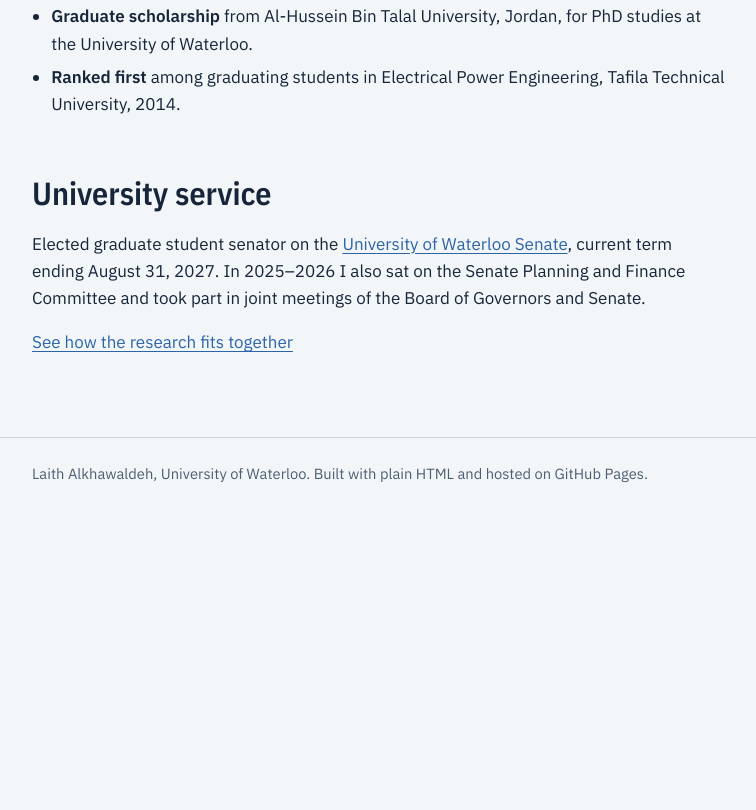
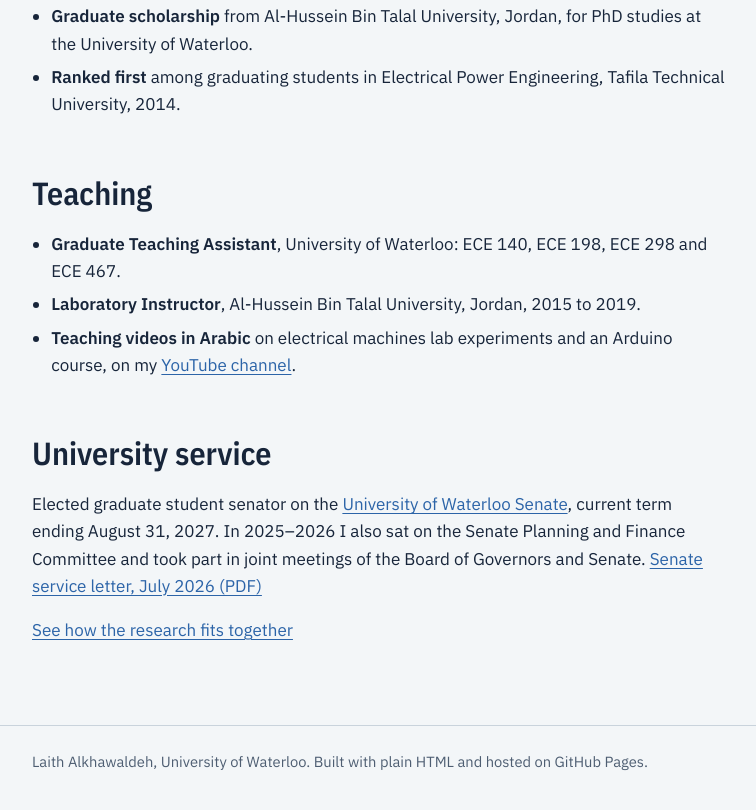
Before and after one commit to laith1992/laith1992.github.io, a plain HTML site: page index.html in a window 1280 px wide. Shown: the part 2440-3250 px from the top of the page, without its empty margins (96-852 px from the left). Before the commit the page ends 2966 px from the top, so only its background shows below. Drawn offline with nearby package versions, Linux system fonts and the light colour scheme.

Commit message:
website update

```diff
--- a/index.html
+++ b/index.html
@@ -5,6 +5,12 @@
   <meta name="viewport" content="width=device-width, initial-scale=1">
   <title>Laith Alkhawaldeh — Peer-to-peer energy trading research</title>
   <meta name="description" content="PhD research at the University of Waterloo: letting homes with solar trade energy with their neighbours in real time, without overloading the local grid.">
+  <meta property="og:title" content="Laith Alkhawaldeh: peer-to-peer energy trading research">
+  <meta property="og:description" content="PhD research at the University of Waterloo: homes with solar and batteries trading energy with neighbours in real time, while keeping the grid safe.">
+  <meta property="og:image" content="https://laith1992.github.io/images/og-card.png">
+  <meta property="og:url" content="https://laith1992.github.io/">
+  <meta property="og:type" content="website">
+  <meta name="twitter:card" content="summary_large_image">
   <link rel="preconnect" href="https://fonts.googleapis.com">
   <link rel="preconnect" href="https://fonts.gstatic.com" crossorigin>
   <link href="https://fonts.googleapis.com/css2?family=IBM+Plex+Sans+Condensed:wght@500;600&family=IBM+Plex+Sans:ital,wght@0,400;0,600;1,400&display=swap" rel="stylesheet">
@@ -129,9 +135,18 @@
       </ul>
     </section>
 
+    <section aria-labelledby="teaching">
+      <h2 id="teaching">Teaching</h2>
+      <ul class="honours">
+        <li><strong>Graduate Teaching Assistant</strong>, University of Waterloo: ECE 140, ECE 198, ECE 298 and ECE 467.</li>
+        <li><strong>Laboratory Instructor</strong>, Al-Hussein Bin Talal University, Jordan, 2015 to 2019.</li>
+        <li><strong>Teaching videos in Arabic</strong> on electrical machines lab experiments and an Arduino course, on my <a href="https://www.youtube.com/@laithbasem1">YouTube channel</a>.</li>
+      </ul>
+    </section>
+
     <section aria-labelledby="service">
       <h2 id="service">University service</h2>
-      <p class="prose">Elected graduate student senator on the <a href="https://uwaterloo.ca/secretariat/governing-bodies/senate">University of Waterloo Senate</a>, current term ending August 31, 2027. In 2025–2026 I also sat on the Senate Planning and Finance Committee and took part in joint meetings of the Board of Governors and Senate.</p>
+      <p class="prose">Elected graduate student senator on the <a href="https://uwaterloo.ca/secretariat/governing-bodies/senate">University of Waterloo Senate</a>, current term ending August 31, 2027. In 2025–2026 I also sat on the Senate Planning and Finance Committee and took part in joint meetings of the Board of Governors and Senate. <a href="docs/senate-service-letter-2026.pdf">Senate service letter, July 2026 (PDF)</a></p>
       <p><a href="research.html">See how the research fits together</a></p>
     </section>
   </main>
```
Also changed, not shown: images/og-card.png (added), 2 other files.
